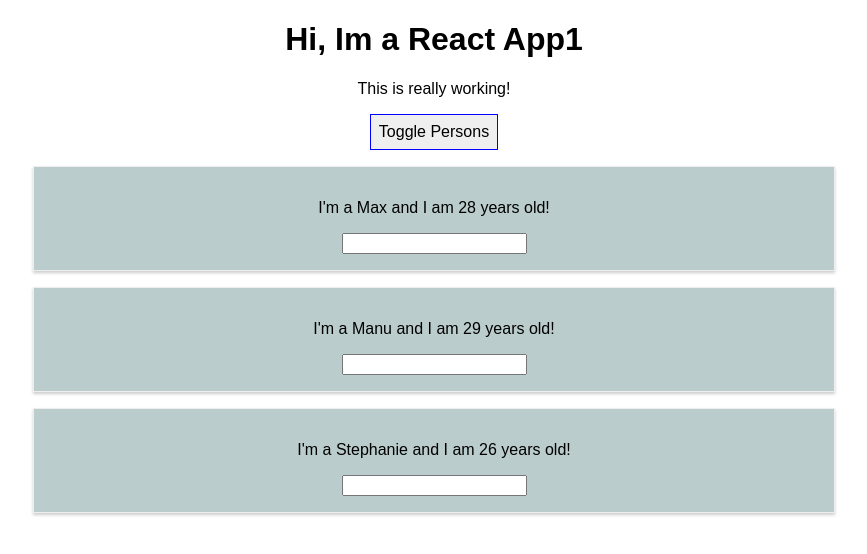
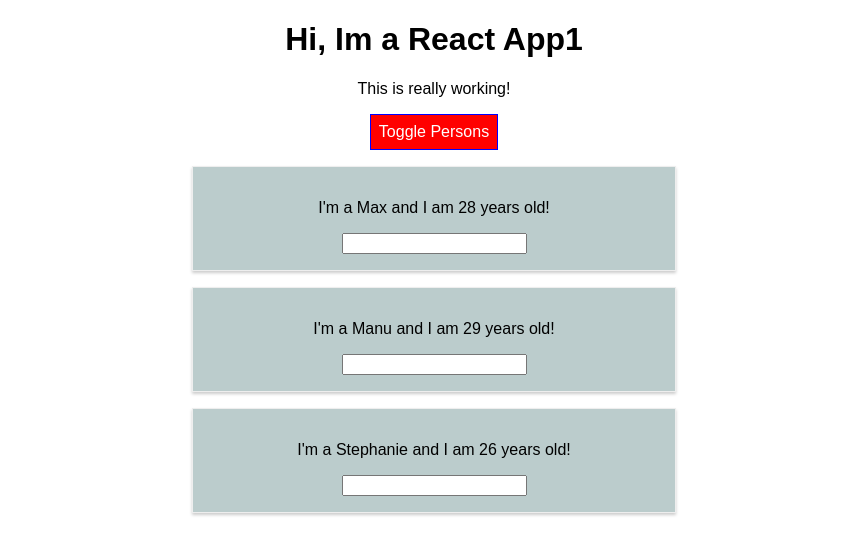
Before and after one commit to kuter/django-webpack-react, a React app: page / in a window 1280 px wide. Both pictures are taken after a click on the button "Toggle Persons". Shown: the top 554 px of the page, without its empty margins (206-1073 px from the left). Built offline with nearby package versions, Linux system fonts and the light colour scheme; the HTML template or start-up script is replaced by a standard one.

Commit message:
added Radium

```diff
--- a/package.json
+++ b/package.json
@@ -11,6 +11,7 @@
   "author": "",
   "license": "ISC",
   "dependencies": {
+    "radium": "^0.25.1",
     "react": "^16.8.6",
     "react-dom": "^16.8.6"
   },
--- a/reactjs/App.css
+++ b/reactjs/App.css
@@ -1,3 +1,11 @@
 .App {
   text-align: center;
 }
+
+.red {
+    color: red;
+}
+
+.bold {
+    font-weight: bold;
+}
--- a/reactjs/App.js
+++ b/reactjs/App.js
@@ -1,5 +1,6 @@
 import React, { Component } from 'react';
 import './App.css';
+import Radium, {StyleRoot} from 'radium';
 import Person from './Person/Person.js';
 
 
@@ -24,7 +25,6 @@
     }
 
     nameChangedHandler = (event, id) => {
-        console.log('elo was changed' + id);
         const personIndex = this.state.persons.findIndex(p => {
             return p.id === id;
         });
@@ -45,7 +45,6 @@
     }
 
     togglePersonHandler = () => {
-        console.log('elo');
         const doesShow = this.state.showPersons
         this.setState(
             {showPersons: !doesShow}
@@ -53,11 +52,16 @@
     };
     render() {
         const style = {
-            backgroudColor: 'white',
+            backgroundColor: 'green',
+            color: 'white',
             font: 'inherit',
             border: '1px solid blue',
             padding: '8px',
             cursor: 'pointer',
+            ':hover': {
+                backgroundColor: 'lightgreen',
+                color: 'black'
+            }
         };
 
         let persons = null;
@@ -76,21 +80,38 @@
                     })}
                 </div>
             );
+            style.backgroundColor = 'red';
+            style[':hover'] = {
+                backgroundColor: 'salmon',
+                color: 'black'
+            }
+
+        }
+
+        const classes = [];
+
+        if (this.state.persons.length <= 2) {
+            classes.push('red'); // classes = ['red']
+        }
+        if (this.state.persons.length <= 1) {
+            classes.push('bold'); // classes = ['red', 'bold']
         }
 
         return (
+            <StyleRoot>
             <div className="App">
                 <h1>Hi, Im a React App1</h1>
-                <p>This is really working!</p>
+                <p className={classes.join(' ')}>This is really working!</p>
 
                 <button
                     style={style}
                     onClick={this.togglePersonHandler}>Toggle Persons</button>
                 {persons}
             </div>
+        </StyleRoot>
                 );
                 // return React.createElement('div', null, React.createElement('h1', {className: 'App'}, 'Hello World !!'));
     }
 }
 
-export default App;
+export default Radium(App);
--- a/reactjs/Person/Person.js
+++ b/reactjs/Person/Person.js
@@ -1,12 +1,17 @@
 import React from 'react';
 
 import './Person.css';
+import Radium from 'radium';
 
 
 const person = (props) => {
-    console.log(props);
+    const styles = {
+        '@media (min-width: 500px)': {
+            width: '450px'
+        }
+    }
     return (
-        <div className="Person">
+        <div className="Person" style={styles}>
             <p onClick={props.click}>I'm a {props.name} and I am {props.age} years old!</p>
             <p>{props.children}</p>
             <input type="text" onChange={props.changed} value={props.userName} />
@@ -14,4 +19,4 @@
             )
 };
 
-export default person;
+export default Radium(person);
--- a/webpack.config.js
+++ b/webpack.config.js
@@ -38,7 +38,10 @@
             },
             {
                 test: /\.css$/,
-                use: ['style-loader', 'css-loader'],
+                use: [
+                    'style-loader',
+                    'css-loader'
+                ],
             }
          ]
     }
```
